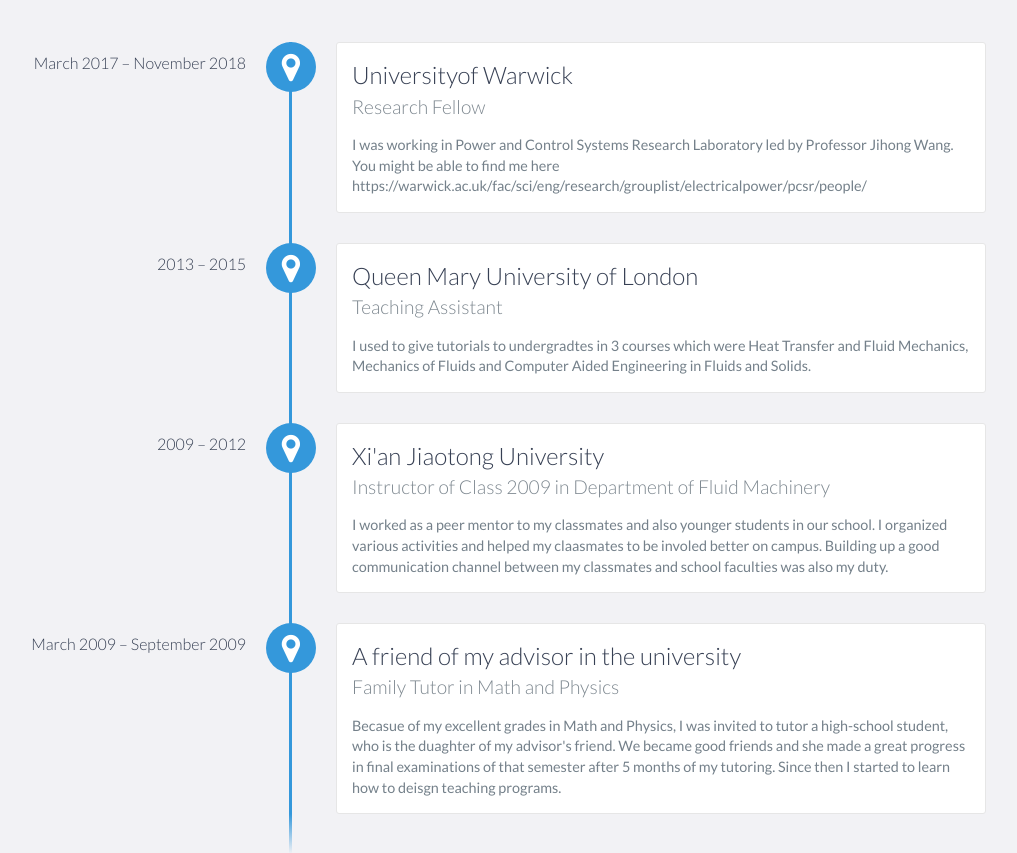
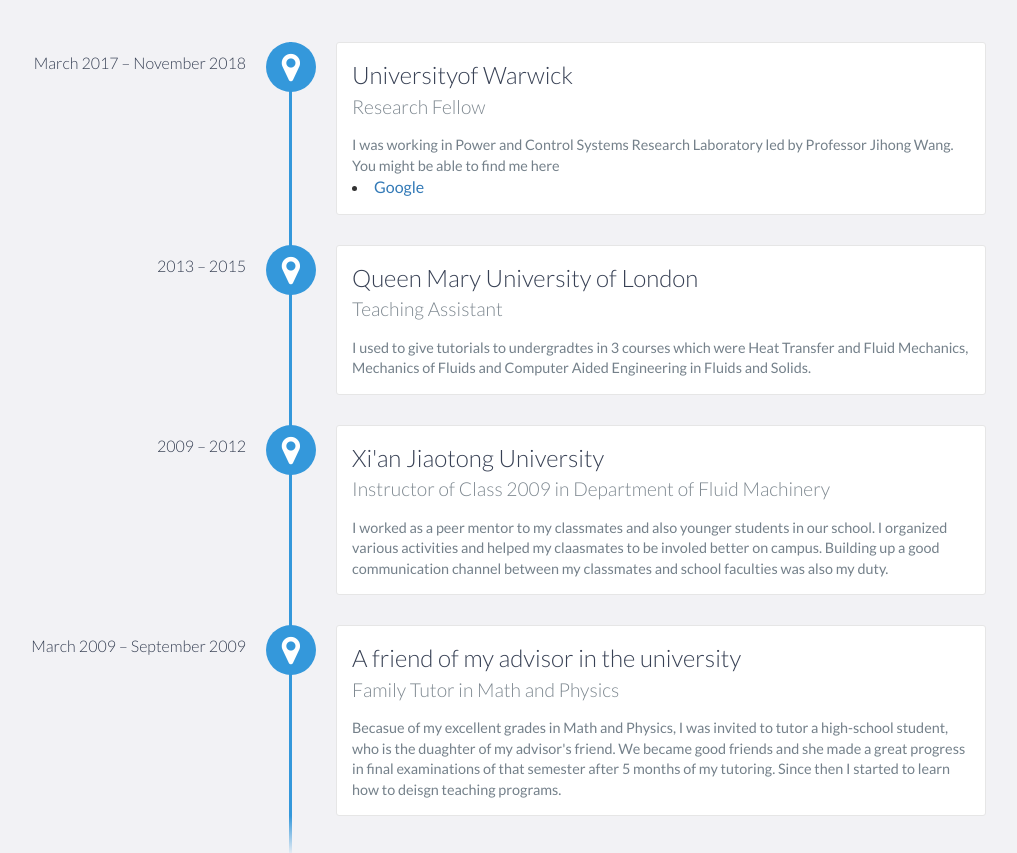
Before and after one commit to guliyolanda/guliyolanda.github.io, a website: page index.html in a window 1280 px wide. Shown: the part 1140-1993 px from the top of the page, without its empty margins (154-1171 px from the left). Drawn offline with nearby package versions, Linux system fonts and the light colour scheme.

Commit message:
add links

```diff
--- a/index.html
+++ b/index.html
@@ -89,7 +89,9 @@
                 <h4>Research Fellow</h4>
                 <p>
                    I was working in Power and Control Systems Research Laboratory led by Professor Jihong Wang. You might be able to find me here
-		   https://warwick.ac.uk/fac/sci/eng/research/grouplist/electricalpower/pcsr/people/
+		 <li>
+    <a href="https://warwick.ac.uk/fac/sci/eng/research/grouplist/electricalpower/pcsr/people/" class="no-scroll">Google</a>
+</li>
                 </p>
             </div>
 
```
